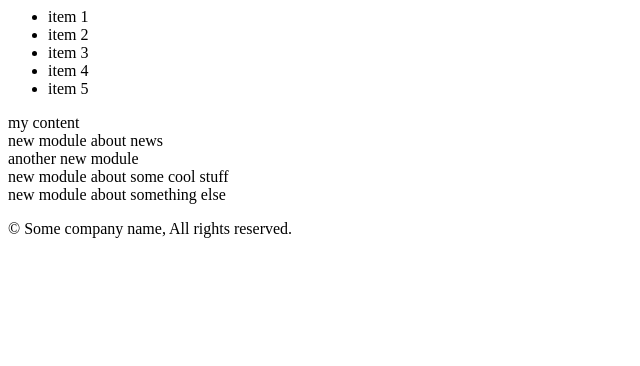
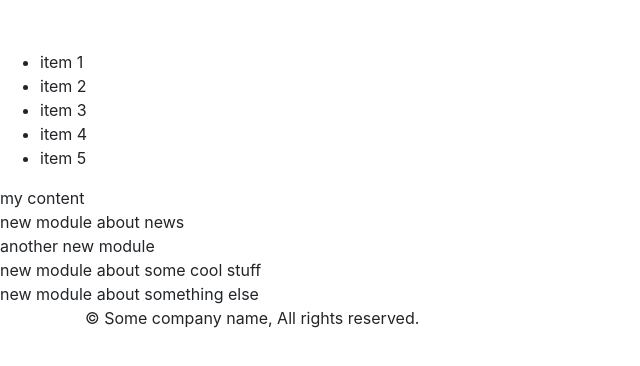
Before and after one commit to HubsonT/github-demo, a plain HTML site: page index.html in a window 1280 px wide. Shown: the whole page, without its empty margins (0-640 px from the left). Drawn offline with nearby package versions, Linux system fonts and the light colour scheme.

Commit message:
changes in index.html header

```diff
--- a/index.html
+++ b/index.html
@@ -1,6 +1,14 @@
 <html>
 <head>
-<title>Updating Title for Tagging Compare Example</title>
+	<title>Working Title</title>
+	<link rel="stylesheet" href="css/bootstrap.min.css">
+	<style>
+		body {
+			padding-top: 50px;
+			padding-bottom: 20px;
+		}
+	</style>
+	<link rel="stylesheet" href="css/bootstrap-theme.min.css">
 </head>
 
 <body>
```
